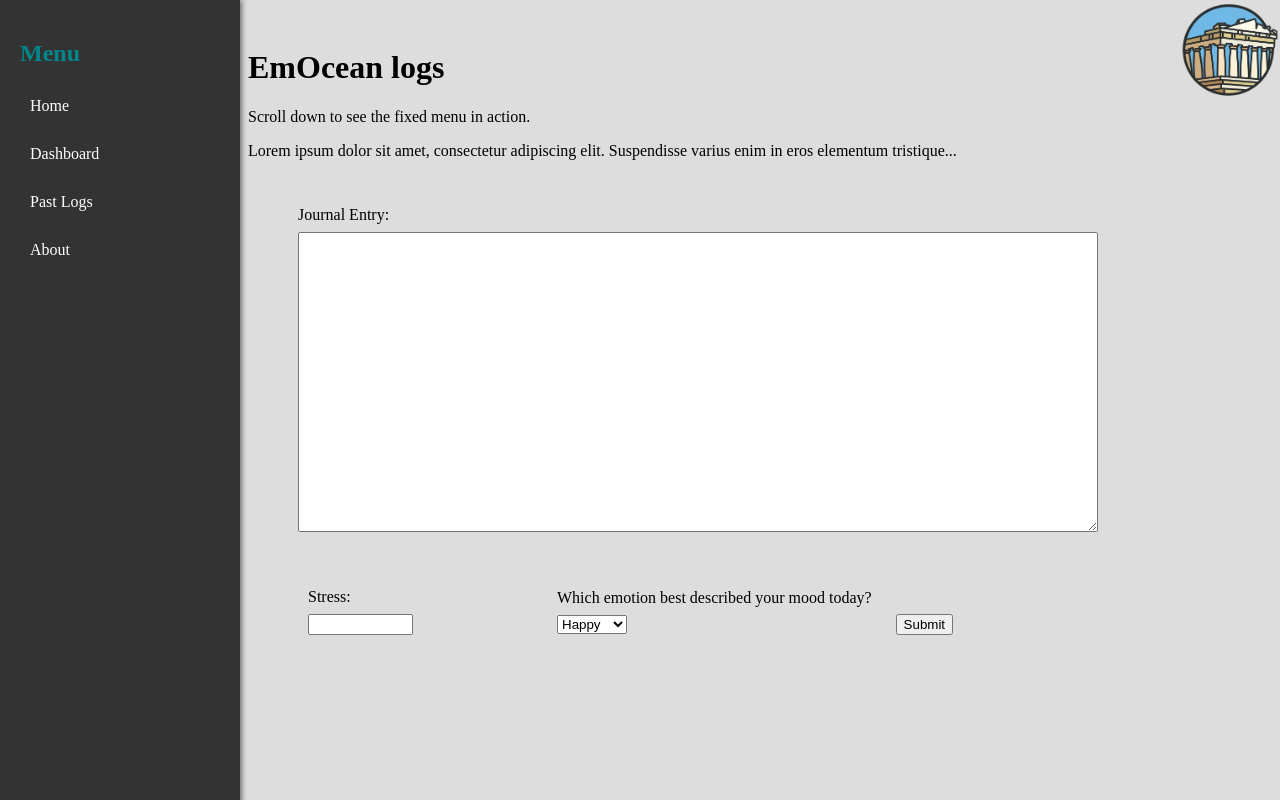
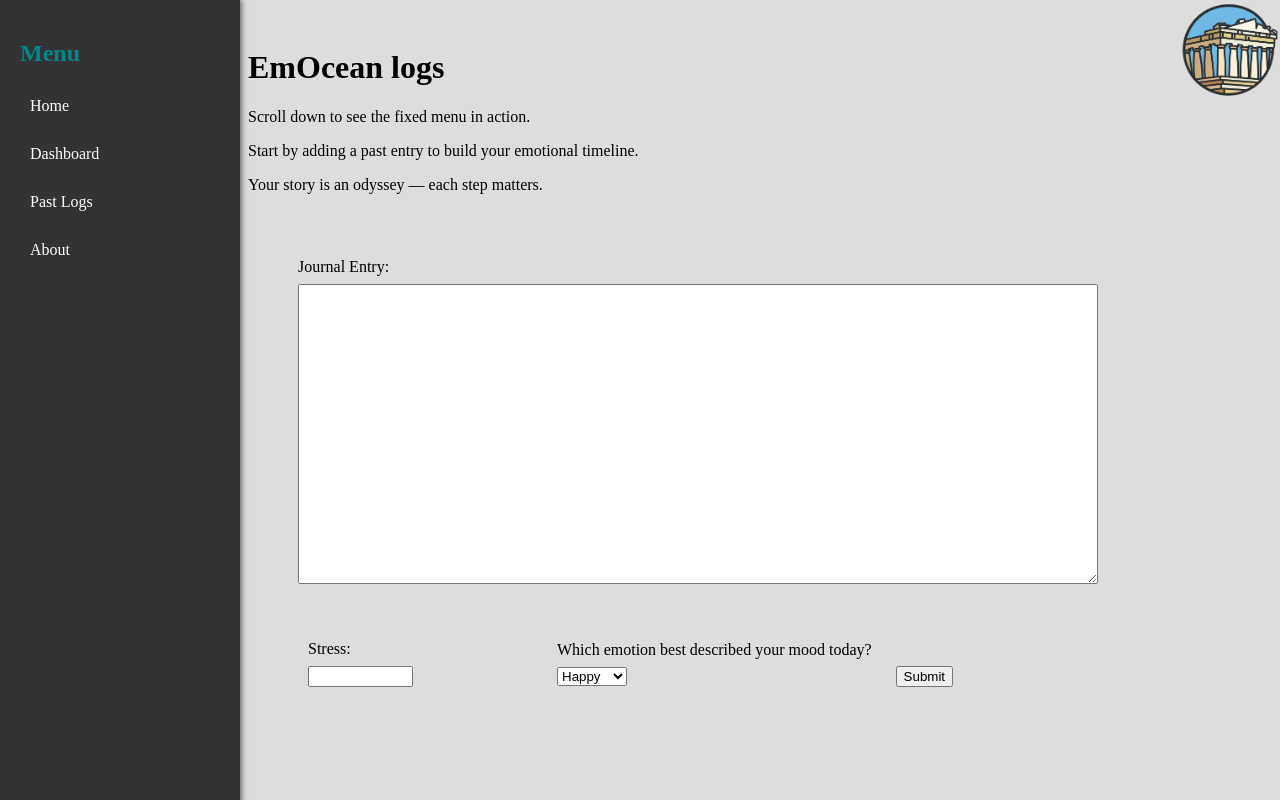
Before and after one commit to rokit1512/hackathon10, a Flask app: template backend/templates/FrontEnd.html in a window 1280 px wide. Run offline with Flask 3, Linux system fonts and the light colour scheme; the template is opened without the code that fills it, so the values that code supplies are empty; some libraries are stand-ins or nearby versions.

Commit message:
Added text to home page

```diff
--- a/backend/templates/FrontEnd.html
+++ b/backend/templates/FrontEnd.html
@@ -61,7 +61,11 @@
     <div style="margin-left: 220px; padding: 20px;">
         <h1>EmOcean logs</h1>
         <p>Scroll down to see the fixed menu in action.</p>
-        <p>Lorem ipsum dolor sit amet, consectetur adipiscing elit. Suspendisse varius enim in eros elementum tristique...</p>
+        <p>Start by adding a past entry to build your emotional timeline.</p>
+		<p>
+			Your story is an odyssey — each step matters.
+		</p>
+		<br>
     </div>
 
 
```
